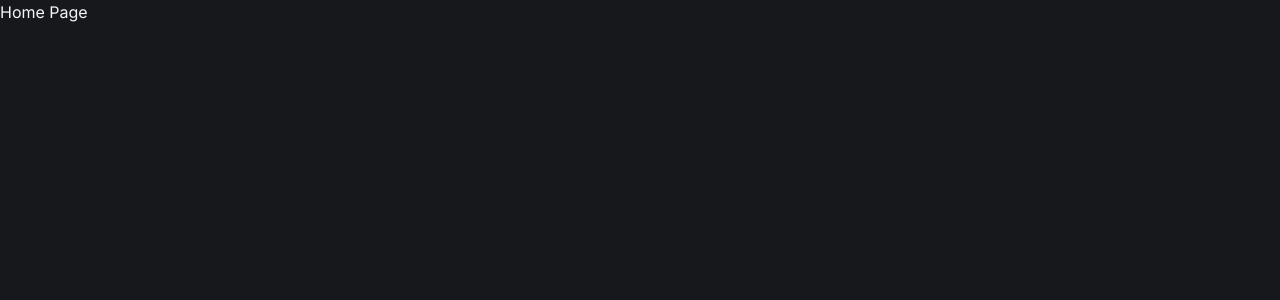
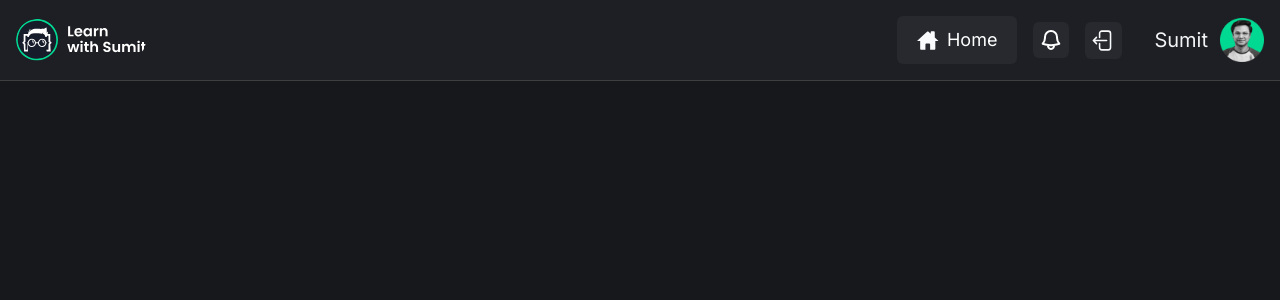
Before and after one commit to momin-riyadh/rnext-project-5, a React (Vite) app: page / in a window 1280 px wide. Shown: the top 300 px of the page. Built offline with nearby package versions, Linux system fonts and the light colour scheme.

Commit message:
fix and deploy

```diff
--- /dev/null
+++ b/src/components/auth/Logout.jsx
@@ -0,0 +1,18 @@
+import LogoutIcon from "../../assets/icons/logout.svg";
+import {useNavigate} from "react-router-dom";
+
+const Logout = () => {
+    const navigate = useNavigate();
+    const handleLogout = () => {
+        navigate("/login")
+    }
+
+    return (
+        <button className="icon-btn" onClick={handleLogout}>
+            <img src={LogoutIcon} alt="Logout"/>
+        </button>
+    )
+}
+
+
+export default Logout;
--- a/src/components/common/Header.jsx
+++ b/src/components/common/Header.jsx
@@ -1,6 +1,10 @@
-import React from 'react';
-import {LOGO} from "src/assets/images/logo.svg"
+import LOGO from "../../assets/images/logo.svg";
+import HomeIcon from "../../assets/icons/home.svg";
+import Notification from "../../assets/icons/notification.svg";
+import Avatar from "../../assets/images/avatars/avatar_1.png";
+
 import {Link} from "react-router-dom";
+import Logout from "../auth/Logout.jsx";
 
 function Header() {
     return (
@@ -15,20 +19,18 @@ function Header() {
 
                 <div className="flex items-center space-x-4">
                     <Link to="/" className="btn-primary">
-                        <img src={LOGO} alt="Home"/>
+                        <img src={HomeIcon} alt="Home"/>
                         Home
                     </Link>
                     <button className="icon-btn">
-                        <img src="./assets/icons/notification.svg" alt="Notification"/>
+                        <img src={Notification} alt="Notification"/>
                     </button>
-                    <button className="icon-btn">
-                        <img src="./assets/icons/logout.svg" alt="Logout"/>
-                    </button>
+                    <Logout/>
 
                     <button className="flex-center !ml-8 gap-3">
                         <span className="text-lg font-medium lg:text-xl">Sumit</span>
                         <img className="max-h-[32px] max-w-[32px] lg:max-h-[44px] lg:max-w-[44px]"
-                             src="./assets/images/avatars/avatar_1.png" alt=""/>
+                             src={Avatar} alt=""/>
                     </button>
                 </div>
                 {/*nav links ends*/}
--- a/src/pages/HomePage.jsx
+++ b/src/pages/HomePage.jsx
@@ -1,8 +1,9 @@
+import Header from "../components/common/Header.jsx";
 
 
 function HomePage() {
     return (
-        <div>Home Page</div>
+        <Header/>
     );
 }
 
```
